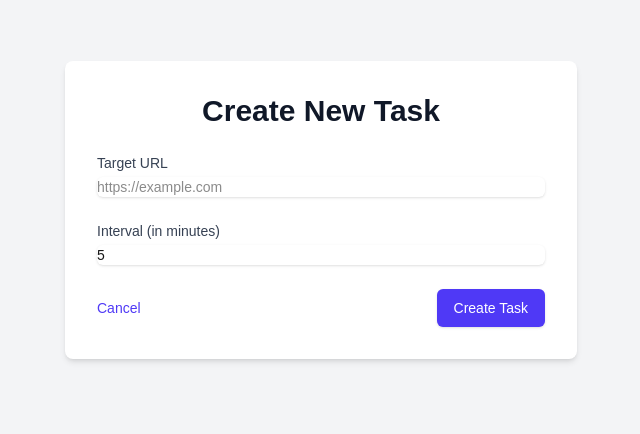
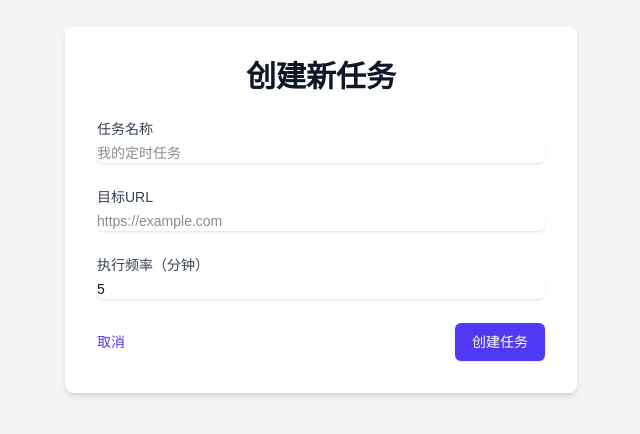
Before and after one commit to v2ray888/netlify_cron, a Next.js app: page /dashboard/new in a window 1280 px wide. Shown: the part 190-624 px from the top of the page, without its empty margins (319-959 px from the left). Built offline with nearby package versions, Linux system fonts and the light colour scheme; no server answers.

Commit message:
Fix Chinese localization and API field mapping for task management

```diff
--- a/src/app/dashboard/edit/[id]/page.tsx
+++ b/src/app/dashboard/edit/[id]/page.tsx
@@ -8,6 +8,7 @@ export default function EditTaskPage({ params }: { params: Promise<{ id: string
   const [id, setId] = useState<string>("");
   const router = useRouter();
 
+  const [name, setName] = useState("");
   const [targetUrl, setTargetUrl] = useState("");
   const [frequencyMinutes, setFrequencyMinutes] = useState(5);
   const [isEnabled, setIsEnabled] = useState(true);
@@ -31,6 +32,7 @@ export default function EditTaskPage({ params }: { params: Promise<{ id: string
           throw new Error("Failed to fetch task data");
         }
         const data = await response.json();
+        setName(data.name);
         setTargetUrl(data.targetUrl);
         setFrequencyMinutes(data.frequencyMinutes);
         setIsEnabled(data.isEnabled);
@@ -51,7 +53,7 @@ export default function EditTaskPage({ params }: { params: Promise<{ id: string
       const response = await fetch(`/api/tasks/${id}`, {
         method: "PUT",
         headers: { "Content-Type": "application/json" },
-        body: JSON.stringify({ targetUrl, frequencyMinutes, isEnabled }),
+        body: JSON.stringify({ name, targetUrl, frequencyMinutes, isEnabled }),
       });
 
       if (!response.ok) {
@@ -66,16 +68,27 @@ export default function EditTaskPage({ params }: { params: Promise<{ id: string
   };
 
   if (loading) {
-    return <div className="flex min-h-screen items-center justify-center">Loading task...</div>;
+    return <div className="flex min-h-screen items-center justify-center">加载任务中...</div>;
   }
 
   return (
     <div className="flex min-h-screen items-center justify-center bg-gray-100">
       <div className="w-full max-w-lg rounded-lg bg-white p-8 shadow-md">
-        <h1 className="mb-6 text-center text-3xl font-bold text-gray-900">Edit Task</h1>
+        <h1 className="mb-6 text-center text-3xl font-bold text-gray-900">编辑任务</h1>
         <form onSubmit={handleSubmit} className="space-y-6">
           <div>
-            <label htmlFor="targetUrl" className="block text-sm font-medium text-gray-700">Target URL</label>
+            <label htmlFor="name" className="block text-sm font-medium text-gray-700">任务名称</label>
+            <input
+              id="name"
+              type="text"
+              required
+              className="mt-1 block w-full rounded-md border-gray-300 shadow-sm focus:border-indigo-500 focus:ring-indigo-500 sm:text-sm"
+              value={name}
+              onChange={(e) => setName(e.target.value)}
+            />
+          </div>
+          <div>
+            <label htmlFor="targetUrl" className="block text-sm font-medium text-gray-700">目标URL</label>
             <input
               id="targetUrl"
               type="url"
@@ -86,7 +99,7 @@ export default function EditTaskPage({ params }: { params: Promise<{ id: string
             />
           </div>
           <div>
-            <label htmlFor="frequencyMinutes" className="block text-sm font-medium text-gray-700">Frequency (in minutes)</label>
+            <label htmlFor="frequencyMinutes" className="block text-sm font-medium text-gray-700">执行频率（分钟）</label>
             <input
               id="frequencyMinutes"
               type="number"
@@ -105,20 +118,20 @@ export default function EditTaskPage({ params }: { params: Promise<{ id: string
               checked={isEnabled}
               onChange={(e) => setIsEnabled(e.target.checked)}
             />
-            <label htmlFor="isEnabled" className="ml-2 block text-sm text-gray-900">Task is Enabled</label>
+            <label htmlFor="isEnabled" className="ml-2 block text-sm text-gray-900">启用任务</label>
           </div>
 
           {error && <p className="text-sm text-red-600">{error}</p>}
 
           <div className="flex items-center justify-between">
             <Link href="/dashboard" className="text-sm font-medium text-indigo-600 hover:text-indigo-500">
-              Cancel
+              取消
             </Link>
             <button
               type="submit"
               className="justify-center rounded-md border border-transparent bg-indigo-600 px-4 py-2 text-sm font-medium text-white shadow-sm hover:bg-indigo-700 focus:outline-none focus:ring-2 focus:ring-indigo-500 focus:ring-offset-2"
             >
-              Update Task
+              更新任务
             </button>
           </div>
         </form>
--- a/src/app/dashboard/new/page.tsx
+++ b/src/app/dashboard/new/page.tsx
@@ -5,8 +5,9 @@ import { useRouter } from "next/navigation";
 import Link from "next/link";
 
 export default function NewTaskPage() {
-  const [url, setUrl] = useState("");
-  const [intervalMin, setIntervalMin] = useState(5);
+  const [name, setName] = useState("");
+  const [targetUrl, setTargetUrl] = useState("");
+  const [frequencyMinutes, setFrequencyMinutes] = useState(5);
   const [error, setError] = useState("");
   const router = useRouter();
 
@@ -14,12 +15,16 @@ export default function NewTaskPage() {
     e.preventDefault();
     setError("");
 
-    if (!url.startsWith("http://") && !url.startsWith("https://")) {
-      setError("Please enter a valid URL starting with http:// or https://");
+    if (!name.trim()) {
+      setError("请输入任务名称");
       return;
     }
-    if (intervalMin < 1) {
-      setError("Interval must be at least 1 minute.");
+    if (!targetUrl.startsWith("http://") && !targetUrl.startsWith("https://")) {
+      setError("请输入有效的URL，以 http:// 或 https:// 开头");
+      return;
+    }
+    if (frequencyMinutes < 1) {
+      setError("执行频率至少为1分钟");
       return;
     }
 
@@ -27,7 +32,7 @@ export default function NewTaskPage() {
       const response = await fetch("/api/tasks", {
         method: "POST",
         headers: { "Content-Type": "application/json" },
-        body: JSON.stringify({ url, intervalMin }),
+        body: JSON.stringify({ name, targetUrl, frequencyMinutes }),
       });
 
       if (!response.ok) {
@@ -44,30 +49,42 @@ export default function NewTaskPage() {
   return (
     <div className="flex min-h-screen items-center justify-center bg-gray-100">
       <div className="w-full max-w-lg rounded-lg bg-white p-8 shadow-md">
-        <h1 className="mb-6 text-center text-3xl font-bold text-gray-900">Create New Task</h1>
+        <h1 className="mb-6 text-center text-3xl font-bold text-gray-900">创建新任务</h1>
         <form onSubmit={handleSubmit} className="space-y-6">
           <div>
-            <label htmlFor="url" className="block text-sm font-medium text-gray-700">Target URL</label>
+            <label htmlFor="name" className="block text-sm font-medium text-gray-700">任务名称</label>
             <input
-              id="url"
+              id="name"
+              type="text"
+              placeholder="我的定时任务"
+              required
+              className="mt-1 block w-full rounded-md border-gray-300 shadow-sm focus:border-indigo-500 focus:ring-indigo-500 sm:text-sm"
+              value={name}
+              onChange={(e) => setName(e.target.value)}
+            />
+          </div>
+          <div>
+            <label htmlFor="targetUrl" className="block text-sm font-medium text-gray-700">目标URL</label>
+            <input
+              id="targetUrl"
               type="url"
               placeholder="https://example.com"
               required
               className="mt-1 block w-full rounded-md border-gray-300 shadow-sm focus:border-indigo-500 focus:ring-indigo-500 sm:text-sm"
-              value={url}
-              onChange={(e) => setUrl(e.target.value)}
+              value={targetUrl}
+              onChange={(e) => setTargetUrl(e.target.value)}
             />
           </div>
           <div>
-            <label htmlFor="intervalMin" className="block text-sm font-medium text-gray-700">Interval (in minutes)</label>
+            <label htmlFor="frequencyMinutes" className="block text-sm font-medium text-gray-700">执行频率（分钟）</label>
             <input
-              id="intervalMin"
+              id="frequencyMinutes"
               type="number"
               required
               min="1"
               className="mt-1 block w-full rounded-md border-gray-300 shadow-sm focus:border-indigo-500 focus:ring-indigo-500 sm:text-sm"
-              value={intervalMin}
-              onChange={(e) => setIntervalMin(parseInt(e.target.value, 10))}
+              value={frequencyMinutes}
+              onChange={(e) => setFrequencyMinutes(parseInt(e.target.value, 10))}
             />
           </div>
 
@@ -75,13 +92,13 @@ export default function NewTaskPage() {
 
           <div className="flex items-center justify-between">
             <Link href="/dashboard" className="text-sm font-medium text-indigo-600 hover:text-indigo-500">
-              Cancel
+              取消
             </Link>
             <button
               type="submit"
               className="justify-center rounded-md border border-transparent bg-indigo-600 px-4 py-2 text-sm font-medium text-white shadow-sm hover:bg-indigo-700 focus:outline-none focus:ring-2 focus:ring-indigo-500 focus:ring-offset-2"
             >
-              Create Task
+              创建任务
             </button>
           </div>
         </form>
--- a/src/app/dashboard/page.tsx
+++ b/src/app/dashboard/page.tsx
@@ -8,11 +8,12 @@ import Link from "next/link";
 // This interface now matches the Prisma model for Task
 interface Task {
   id: string;
-  url: string;
-  intervalMin: number;
-  active: boolean;
-  lastRun: string | null;
-  nextRun: string | null;
+  name: string;
+  targetUrl: string;
+  frequencyMinutes: number;
+  isEnabled: boolean;
+  lastExecutedAt: string | null;
+  nextExecutionAt: string | null;
 }
 
 export default function DashboardPage() {
@@ -59,7 +60,7 @@ export default function DashboardPage() {
   }, [fetchTasks]);
 
   const handleDeleteTask = async (taskId: string) => {
-    if (!window.confirm("Are you sure you want to delete this task?")) return;
+    if (!window.confirm("确定要删除这个任务吗？")) return;
 
     try {
       const response = await fetch(`/api/tasks/${taskId}`, { method: "DELETE" });
@@ -74,7 +75,7 @@ export default function DashboardPage() {
   };
 
   const handleExecuteTask = async (taskId: string) => {
-    if (!window.confirm("Are you sure you want to execute this task now?")) return;
+    if (!window.confirm("确定要立即执行这个任务吗？")) return;
 
     try {
       const response = await fetch(`/api/tasks/${taskId}/execute`, { method: "POST" });
@@ -82,29 +83,29 @@ export default function DashboardPage() {
         const data = await response.json();
         throw new Error(data.message || "Failed to execute task");
       }
-      alert("Task execution triggered successfully!");
+      alert("任务执行成功触发！");
       fetchTasks(); // Refresh to show updated run times
     } catch (err) {
-      alert(err instanceof Error ? err.message : "Failed to execute task");
+      alert(err instanceof Error ? err.message : "执行任务失败");
     }
   };
 
   if (status === "loading" || loading) {
-    return <div className="flex min-h-screen items-center justify-center">Loading...</div>;
+    return <div className="flex min-h-screen items-center justify-center">加载中...</div>;
   }
 
   return (
     <div className="min-h-screen bg-gray-100 p-8">
       <div className="mx-auto max-w-6xl rounded-lg bg-white p-8 shadow-md">
         <div className="mb-6 flex flex-wrap items-center justify-between gap-4">
-          <h1 className="text-3xl font-bold text-gray-900">My Tasks</h1>
+          <h1 className="text-3xl font-bold text-gray-900">我的任务</h1>
           <div className="flex items-center gap-4">
-            <span className="text-gray-700">Welcome, {session?.user?.email}</span>
+            <span className="text-gray-700">欢迎，{session?.user?.email}</span>
             <Link href="/dashboard/new" className="rounded-md bg-indigo-600 px-4 py-2 text-white shadow-sm hover:bg-indigo-700">
-              New Task
+              新建任务
             </Link>
             <button onClick={() => signOut({ callbackUrl: "/auth/signin" })} className="rounded-md bg-red-600 px-4 py-2 text-white shadow-sm hover:bg-red-700">
-              Sign Out
+              退出登录
             </button>
           </div>
         </div>
@@ -115,37 +116,39 @@ export default function DashboardPage() {
           <table className="min-w-full divide-y divide-gray-200">
             <thead className="bg-gray-50">
               <tr>
-                <th className="px-6 py-3 text-left text-xs font-medium uppercase tracking-wider text-gray-500">URL</th>
-                <th className="px-6 py-3 text-left text-xs font-medium uppercase tracking-wider text-gray-500">Interval (min)</th>
-                <th className="px-6 py-3 text-left text-xs font-medium uppercase tracking-wider text-gray-500">Status</th>
-                <th className="px-6 py-3 text-left text-xs font-medium uppercase tracking-wider text-gray-500">Last Run</th>
-                <th className="px-6 py-3 text-left text-xs font-medium uppercase tracking-wider text-gray-500">Next Run</th>
-                <th className="px-6 py-3 text-right text-xs font-medium uppercase tracking-wider text-gray-500">Actions</th>
+                <th className="px-6 py-3 text-left text-xs font-medium uppercase tracking-wider text-gray-500">任务名称</th>
+                <th className="px-6 py-3 text-left text-xs font-medium uppercase tracking-wider text-gray-500">目标URL</th>
+                <th className="px-6 py-3 text-left text-xs font-medium uppercase tracking-wider text-gray-500">频率(分钟)</th>
+                <th className="px-6 py-3 text-left text-xs font-medium uppercase tracking-wider text-gray-500">状态</th>
+                <th className="px-6 py-3 text-left text-xs font-medium uppercase tracking-wider text-gray-500">上次执行</th>
+                <th className="px-6 py-3 text-left text-xs font-medium uppercase tracking-wider text-gray-500">下次执行</th>
+                <th className="px-6 py-3 text-right text-xs font-medium uppercase tracking-wider text-gray-500">操作</th>
               </tr>
             </thead>
             <tbody className="divide-y divide-gray-200 bg-white">
               {tasks.length > 0 ? (
                 tasks.map((task) => (
                   <tr key={task.id}>
-                    <td className="whitespace-nowrap px-6 py-4 text-sm font-medium text-gray-900">{task.url}</td>
-                    <td className="whitespace-nowrap px-6 py-4 text-sm text-gray-500">{task.intervalMin}</td>
+                    <td className="whitespace-nowrap px-6 py-4 text-sm font-medium text-gray-900">{task.name}</td>
+                    <td className="whitespace-nowrap px-6 py-4 text-sm text-gray-500">{task.targetUrl}</td>
+                    <td className="whitespace-nowrap px-6 py-4 text-sm text-gray-500">{task.frequencyMinutes}</td>
                     <td className="whitespace-nowrap px-6 py-4 text-sm text-gray-500">
-                      <span className={`rounded-full px-2 py-1 text-xs font-semibold ${task.active ? "bg-green-100 text-green-800" : "bg-red-100 text-red-800"}`}>
-                        {task.active ? "Active" : "Inactive"}
+                      <span className={`rounded-full px-2 py-1 text-xs font-semibold ${task.isEnabled ? "bg-green-100 text-green-800" : "bg-red-100 text-red-800"}`}>
+                        {task.isEnabled ? "启用" : "禁用"}
                       </span>
                     </td>
-                    <td className="whitespace-nowrap px-6 py-4 text-sm text-gray-500">{task.lastRun ? new Date(task.lastRun).toLocaleString() : "N/A"}</td>
-                    <td className="whitespace-nowrap px-6 py-4 text-sm text-gray-500">{task.nextRun ? new Date(task.nextRun).toLocaleString() : "N/A"}</td>
+                    <td className="whitespace-nowrap px-6 py-4 text-sm text-gray-500">{task.lastExecutedAt ? new Date(task.lastExecutedAt).toLocaleString() : "未执行"}</td>
+                    <td className="whitespace-nowrap px-6 py-4 text-sm text-gray-500">{task.nextExecutionAt ? new Date(task.nextExecutionAt).toLocaleString() : "未安排"}</td>
                     <td className="whitespace-nowrap px-6 py-4 text-right text-sm font-medium">
-                      <button onClick={() => handleExecuteTask(task.id)} className="text-green-600 hover:text-green-900">Execute</button>
-                      <Link href={`/dashboard/edit/${task.id}`} className="ml-4 text-indigo-600 hover:text-indigo-900">Edit</Link>
-                      <button onClick={() => handleDeleteTask(task.id)} className="ml-4 text-red-600 hover:text-red-900">Delete</button>
+                      <button onClick={() => handleExecuteTask(task.id)} className="text-green-600 hover:text-green-900">执行</button>
+                      <Link href={`/dashboard/edit/${task.id}`} className="ml-4 text-indigo-600 hover:text-indigo-900">编辑</Link>
+                      <button onClick={() => handleDeleteTask(task.id)} className="ml-4 text-red-600 hover:text-red-900">删除</button>
                     </td>
                   </tr>
                 ))
               ) : (
                 <tr>
-                  <td colSpan={6} className="py-8 text-center text-gray-500">No tasks found.</td>
+                  <td colSpan={7} className="py-8 text-center text-gray-500">暂无任务。</td>
                 </tr>
               )}
             </tbody>
@@ -155,11 +158,11 @@ export default function DashboardPage() {
         {totalPages > 1 && (
           <div className="mt-4 flex items-center justify-between">
             <button onClick={() => setPage((p) => Math.max(1, p - 1))} disabled={page === 1} className="rounded-md border bg-white px-4 py-2 text-sm font-medium text-gray-700 hover:bg-gray-50 disabled:opacity-50">
-              Previous
+              上一页
             </button>
-            <span className="text-sm text-gray-700">Page {page} of {totalPages}</span>
+            <span className="text-sm text-gray-700">第 {page} 页，共 {totalPages} 页</span>
             <button onClick={() => setPage((p) => Math.min(totalPages, p + 1))} disabled={page === totalPages} className="rounded-md border bg-white px-4 py-2 text-sm font-medium text-gray-700 hover:bg-gray-50 disabled:opacity-50">
-              Next
+              下一页
             </button>
           </div>
         )}
```
